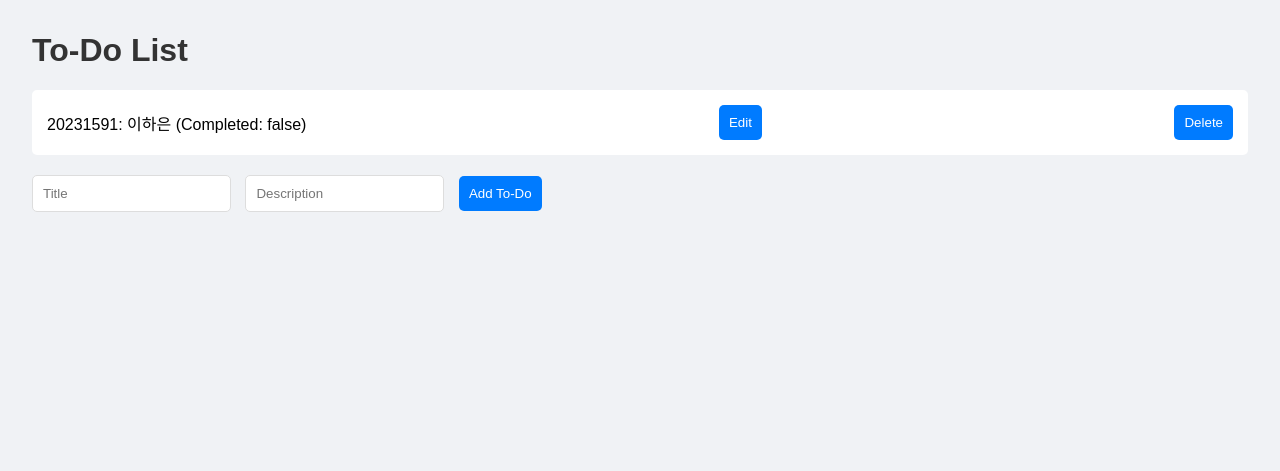
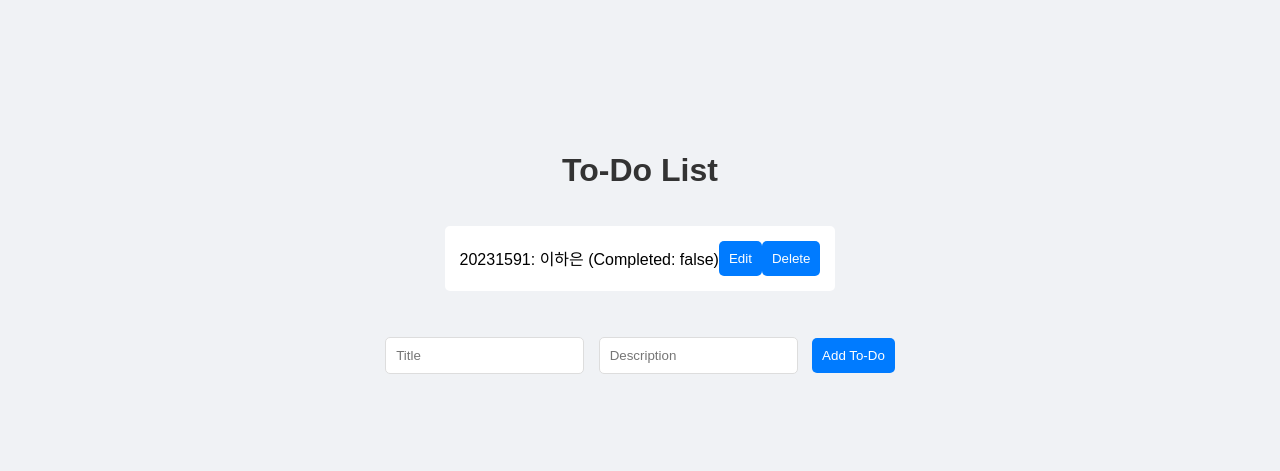
Before and after one commit to Hgray1591/FastApi-Todos, a FastAPI app: page / in a window 1280 px wide. Shown: the top 471 px of the page. Run offline with FastAPI, Linux system fonts and the light colour scheme.

Commit message:
todo-container 추가

```diff
--- a/templates/index.html
+++ b/templates/index.html
@@ -46,16 +46,33 @@
       button:hover {
         background-color: #0056b3;
       }
+      .todo-container {
+        display: flex;
+        width: 600px;
+        height: 400px;
+        margin: auto;
+        padding: 20px;
+        align-items: center;
+        justify-content: center;
+        flex-direction: column;
+      }
     </style>
   </head>
   <body>
+    <div class="todo-container">
       <h1>To-Do List</h1>
       <ul id="todo-list"></ul>
       <form id="todo-form">
         <input type="text" id="title" placeholder="Title" required />
-      <input type="text" id="description" placeholder="Description" required />
+        <input
+          type="text"
+          id="description"
+          placeholder="Description"
+          required
+        />
         <button type="submit">Add To-Do</button>
       </form>
+    </div>
     <script>
       async function fetchTodos() {
         const response = await fetch("/todos");
```
Lines whose indentation alone changed are shown as unchanged.
